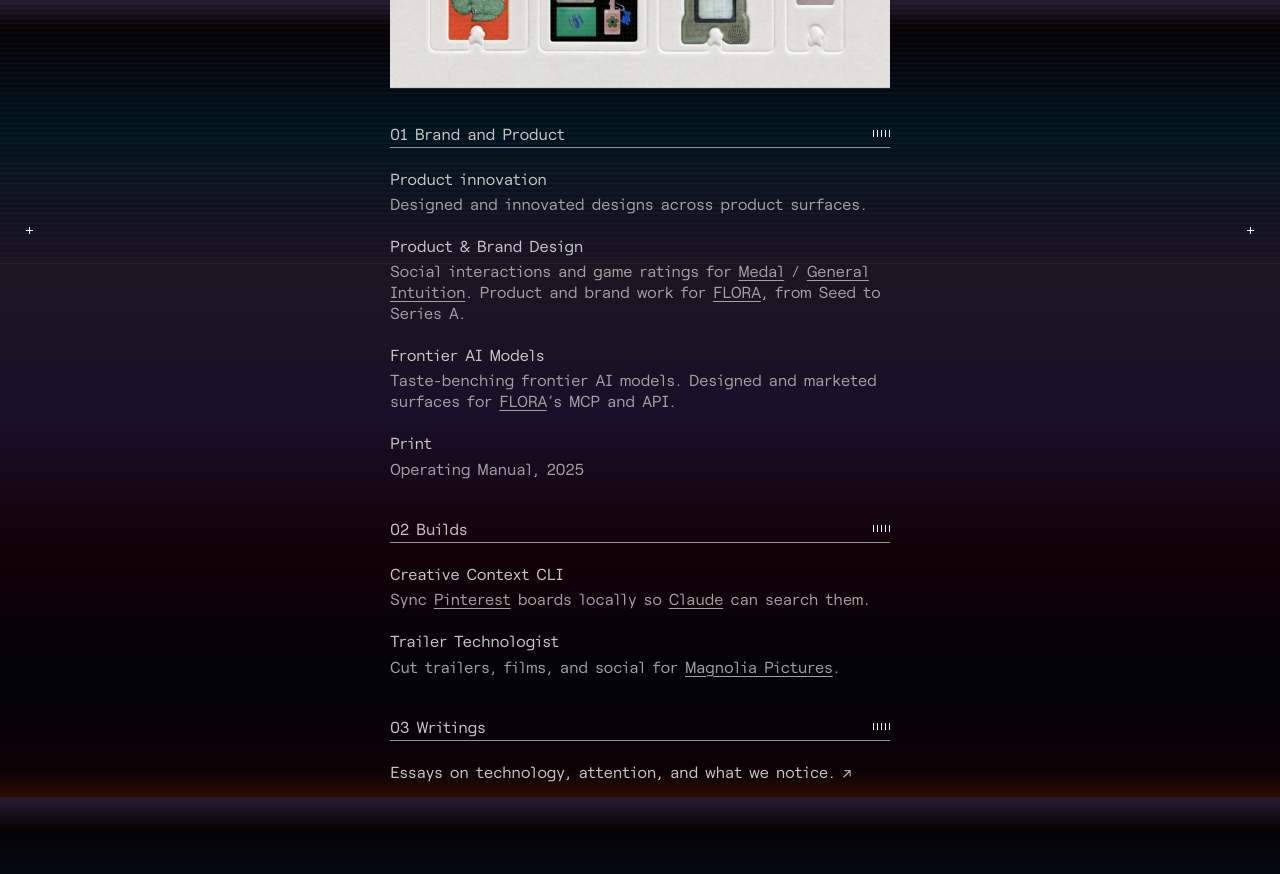
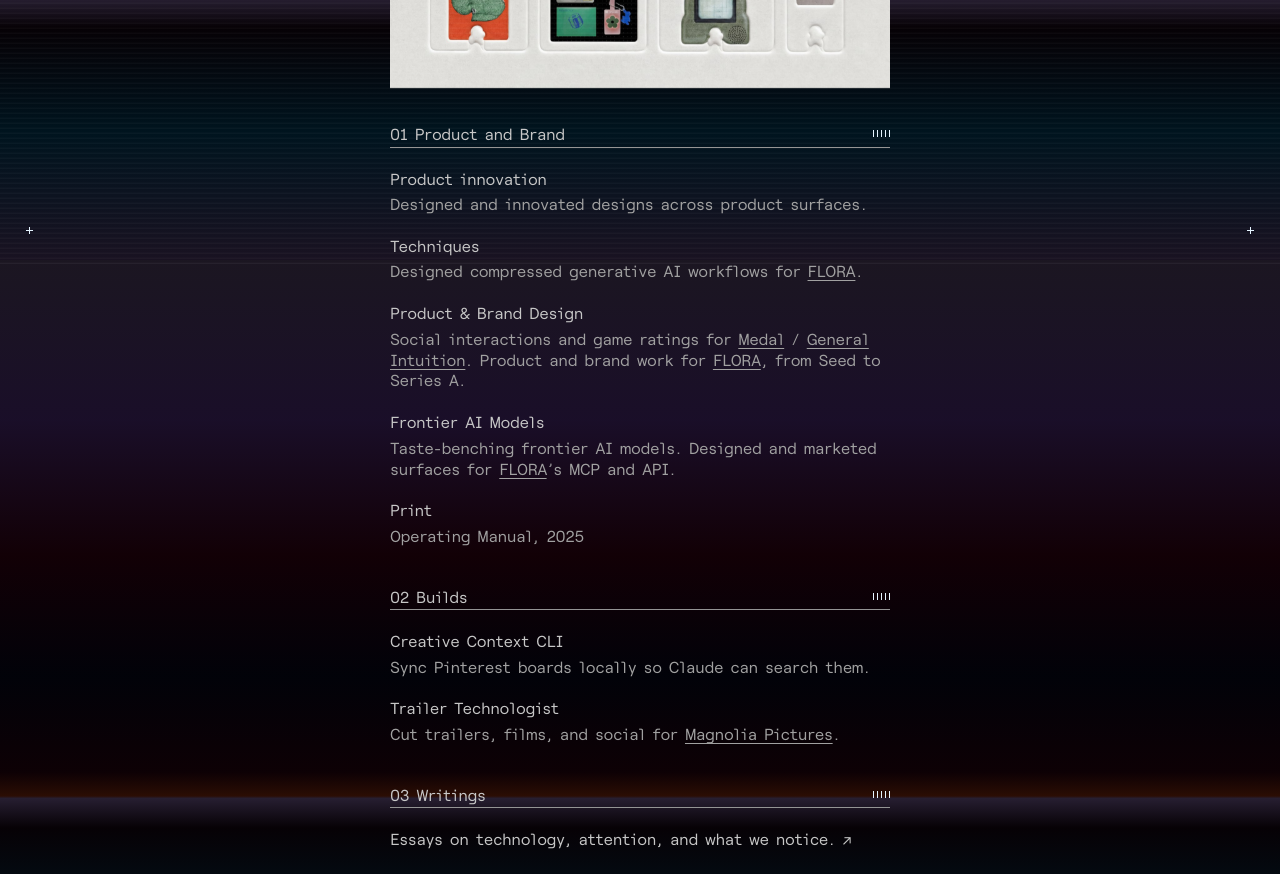
Before and after one commit to tarshaa/portfolio, a Next.js app: page / in a window 1280 px wide. Shown: the part 540-1414 px from the top of the page. Built offline with nearby package versions, Linux system fonts and the light colour scheme.

Commit message:
Add Techniques page, rename Product and Brand, and limit company links to employers

```diff
--- a/data/content.json
+++ b/data/content.json
@@ -1,12 +1,17 @@
 {
   "name": "Tarshaa Krishnaraj",
   "bio": "Designing interfaces, brand and product. Medal, General Intuition, FLORA, Magnolia Pictures, and Disney.",
-  "projectsHeading": "01 Brand and Product",
+  "projectsHeading": "01 Product and Brand",
   "projects": [
     {
       "href": "/product-innovation",
       "title": "Product innovation",
       "description": "Designed and innovated designs across product surfaces."
+    },
+    {
+      "href": "/techniques",
+      "title": "Techniques",
+      "description": "Designed compressed generative AI workflows for FLORA."
     },
     {
       "href": "/design-and-marketing",
--- a/src/app/page.tsx
+++ b/src/app/page.tsx
@@ -34,6 +34,7 @@
 };
 
 const INLINE_PREVIEWS: Record<string, string> = {
+  "/techniques": "/videos/techniques.mp4",
   "/frontier-ai-models": "/videos/gif-o3.mp4",
   "/print": "/images/operating-manual-hero.gif",
   "/creative-context-cli": "/videos/creative-context-cli.mp4",
@@ -46,12 +47,10 @@
   "FLORA": "https://flora.ai/",
   "Magnolia Pictures": "https://www.magnoliapictures.com/",
   "Disney": "https://www.disney.com/",
-  "Pinterest": "https://www.pinterest.com/",
-  "Claude": "https://claude.ai/",
 };
 
 function CompanyText({ text }: { text: string }) {
-  return text.split(/(Magnolia Pictures|General Intuition|Medal|FLORA|Disney|Pinterest|Claude)/g).map((part, index) =>
+  return text.split(/(Magnolia Pictures|General Intuition|Medal|FLORA|Disney)/g).map((part, index) =>
     COMPANY_WEBSITES[part] ? (
       <a key={index} href={COMPANY_WEBSITES[part]} target="_blank" rel="noopener noreferrer" className="company-link">
         {part}
--- /dev/null
+++ b/src/app/techniques/page.tsx
@@ -0,0 +1,50 @@
+import Link from "next/link";
+
+export const metadata = {
+  title: "Techniques | Tarshaa Krishnaraj",
+};
+
+const basePath = process.env.NEXT_PUBLIC_BASE_PATH ?? "";
+
+export default function Techniques() {
+  return (
+    <div className="grid grid-rows-[20px_1fr_20px] justify-items-center min-h-screen px-8 py-20 gap-16 sm:p-20">
+      <main className="home detail-page flex flex-col gap-[28px] row-start-2 sm:items-start">
+        <Link href="/" className="back-link">← Back</Link>
+        <div className="flex flex-col gap-[8px]">
+          <h1>Techniques</h1>
+          <p className="project-detail-blurb">
+            Compressed generative AI workflows for{" "}
+            <a href="https://flora.ai/" target="_blank" rel="noopener noreferrer" className="company-link">FLORA</a>.
+          </p>
+        </div>
+        <video
+          src={`${basePath}/videos/techniques.mp4`}
+          autoPlay
+          muted
+          loop
+          playsInline
+          controls
+          aria-label="FLORA Techniques workflow screen recording"
+          className="project-media"
+        />
+        <div className="flex flex-col gap-[8px]">
+          <h2 className="no-divider">From discovery to a usable result</h2>
+          <p className="project-detail-blurb">
+            Users discover a technique through visual examples, upload an image,
+            and run the workflow. I organized the experience around inputs and
+            results, with clear routes to download, rerun, or continue editing.
+          </p>
+        </div>
+        <div className="flex flex-col gap-[8px]">
+          <a href="https://flora.ai/techniques" target="_blank" rel="noopener noreferrer" className="project-link">
+            Explore FLORA Techniques ↗
+          </a>
+          <a href="https://www.figma.com/deck/8pdDowjy9j9aVVz4kEyEts/Tarshaa-s-Portfolio?node-id=7100-152" target="_blank" rel="noopener noreferrer" className="project-link">
+            View the original portfolio slide ↗
+          </a>
+        </div>
+      </main>
+    </div>
+  );
+}
```
